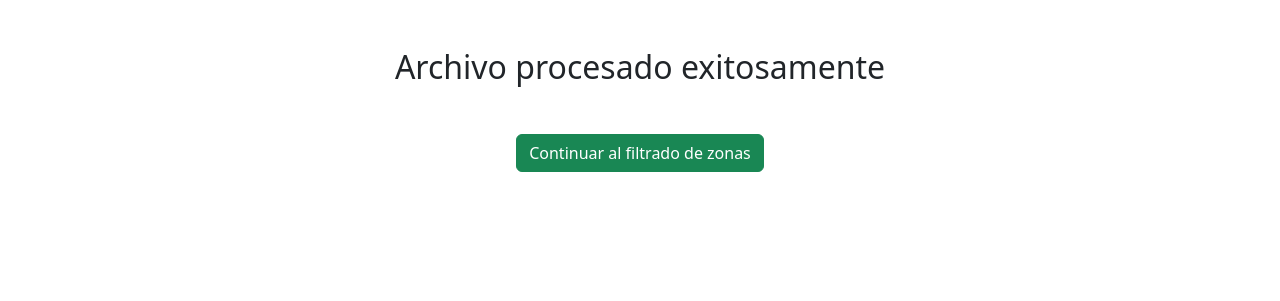
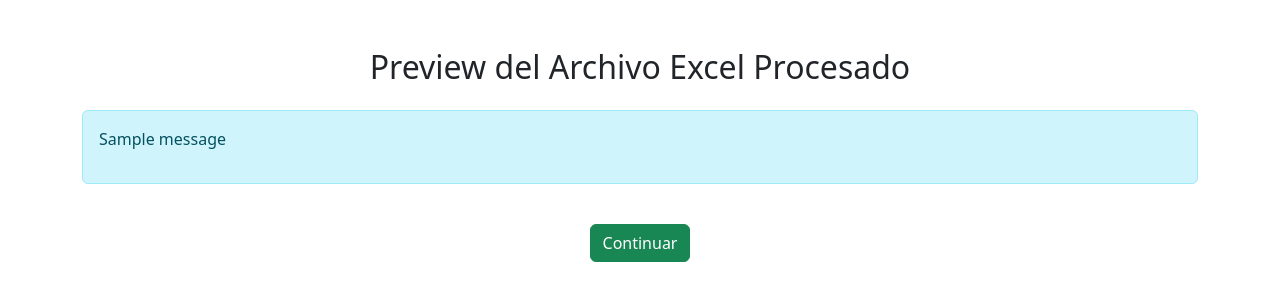
Before and after one commit to Lucianogalizia/PULLING-ultimo, a Flask app: template templates/upload_success.html in a window 1280 px wide. Shown: the top 301 px of the page. Run offline with Flask 2, Linux system fonts and the light colour scheme; the template is opened without the code that fills it, so the values that code supplies are empty; one stand-in notice (Sample message) is shown.

Commit message:
Update upload_success.html

```diff
--- a/templates/upload_success.html
+++ b/templates/upload_success.html
@@ -3,25 +3,28 @@
 <head>
   <meta charset="UTF-8">
   <meta name="viewport" content="width=device-width, initial-scale=1">
-  <title>Archivo procesado exitosamente</title>
-  <link href="https://cdn.jsdelivr.net/npm/bootstrap@5.3.0/dist/css/bootstrap.min.css" rel="stylesheet">
+  <title>Preview del Excel - MiApp</title>
+  <link href=https://cdn.jsdelivr.net/npm/bootstrap@5.3.0/dist/css/bootstrap.min.css rel="stylesheet">
 </head>
 <body>
-  <div class="container mt-5" id="success-container">
-    <h2 class="text-center mb-4">Archivo procesado exitosamente</h2>
-
-    <!-- Aquí inyectamos la tabla resultante -->
+  <div class="container mt-5">
+    <h2 class="text-center mb-4">Preview del Archivo Excel Procesado</h2>
+    {% with messages = get_flashed_messages() %}
+      {% if messages %}
+        <div class="alert alert-info">
+          {% for message in messages %}
+            <p>{{ message }}</p>
+          {% endfor %}
+        </div>
+      {% endif %}
+    {% endwith %}
     <div class="table-responsive">
       {{ preview|safe }}
     </div>
-
     <div class="text-center mt-4">
-      <a href="{{ url_for('filter_zonas') }}" class="btn btn-success">
-        Continuar al filtrado de zonas
-      </a>
+      <a href="{{ url_for('filter_zonas') }}" class="btn btn-success">Continuar</a>
     </div>
   </div>
-
-  <script src="https://cdn.jsdelivr.net/npm/bootstrap@5.3.0/dist/js/bootstrap.bundle.min.js"></script>
+  <script src=https://cdn.jsdelivr.net/npm/bootstrap@5.3.0/dist/js/bootstrap.bundle.min.js></script>
 </body>
 </html>
```
